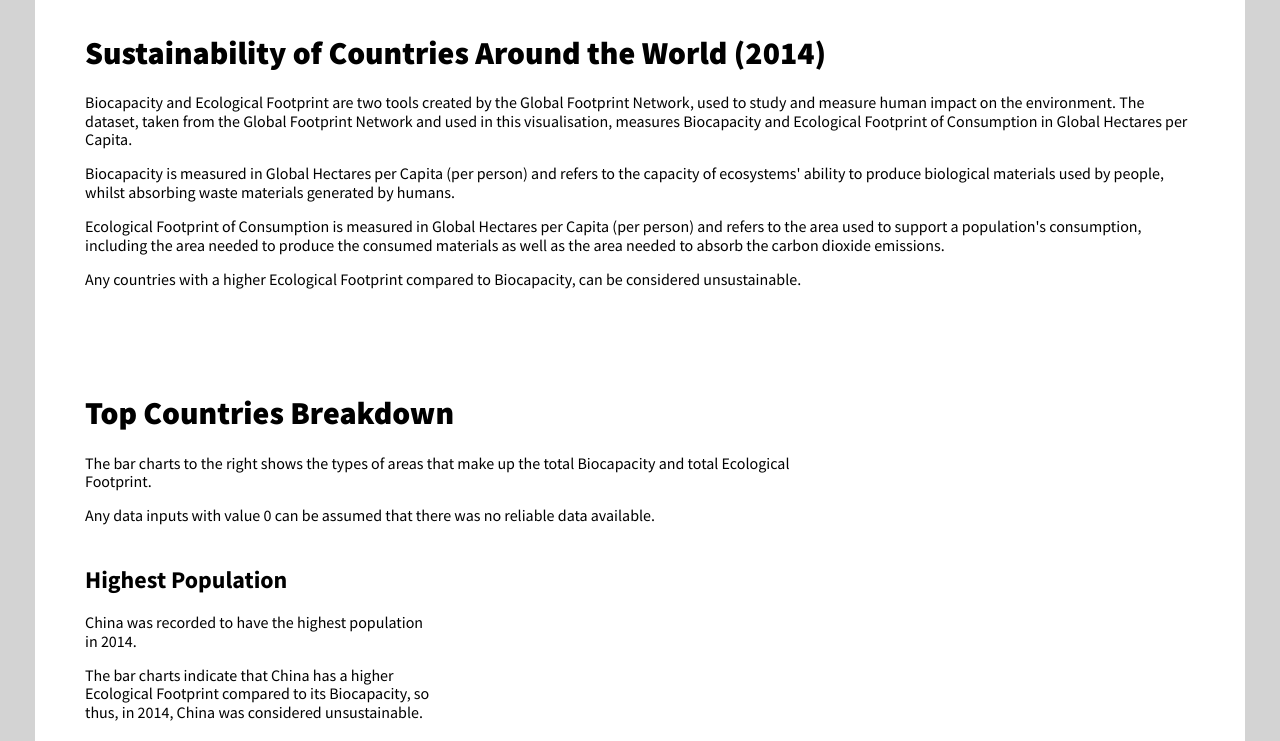
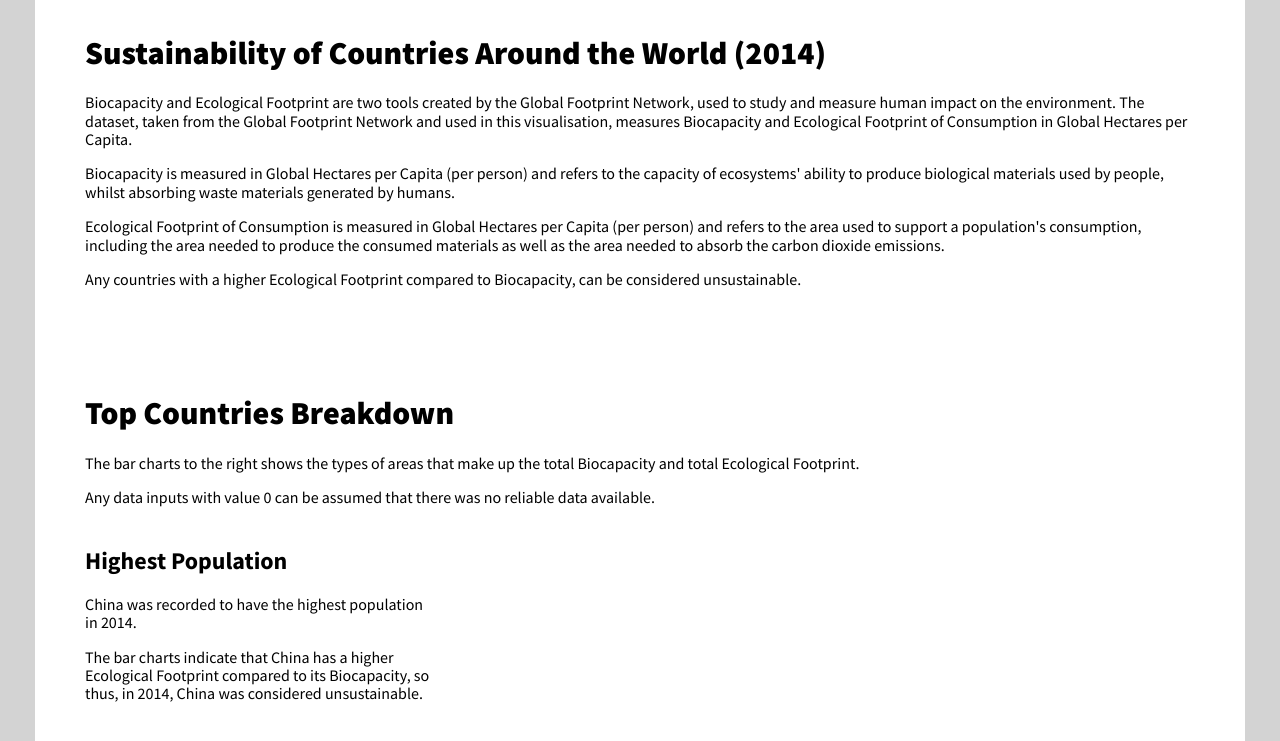
Before and after one commit to ejeo4/FIT3179, a plain HTML site: page Visualisation2/index.html in a window 1280 px wide. Shown: the top 741 px of the page. Drawn offline with nearby package versions, Linux system fonts and the light colour scheme; a script that the page names is missing.

Commit message:
Update index.html

```diff
--- a/Visualisation2/index.html
+++ b/Visualisation2/index.html
@@ -88,7 +88,7 @@
 
    <!-- pure grid group -->
     <div class="pure-g">
-      <div class="pure-u-2-3">
+      <div class="pure-u-1-1">
         <p> </p>
         <h1>Top Countries Breakdown</h1>
         <p>The bar charts to the right shows the types of areas that make up the total Biocapacity and total Ecological Footprint.</p>
```
